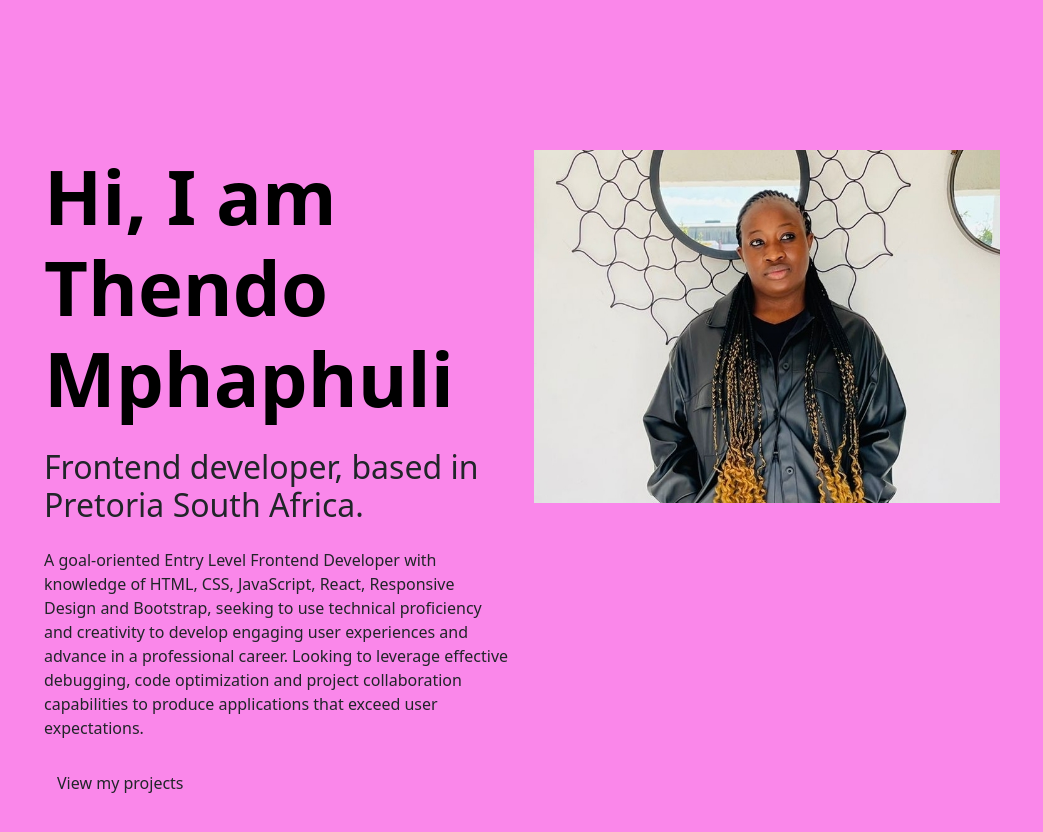
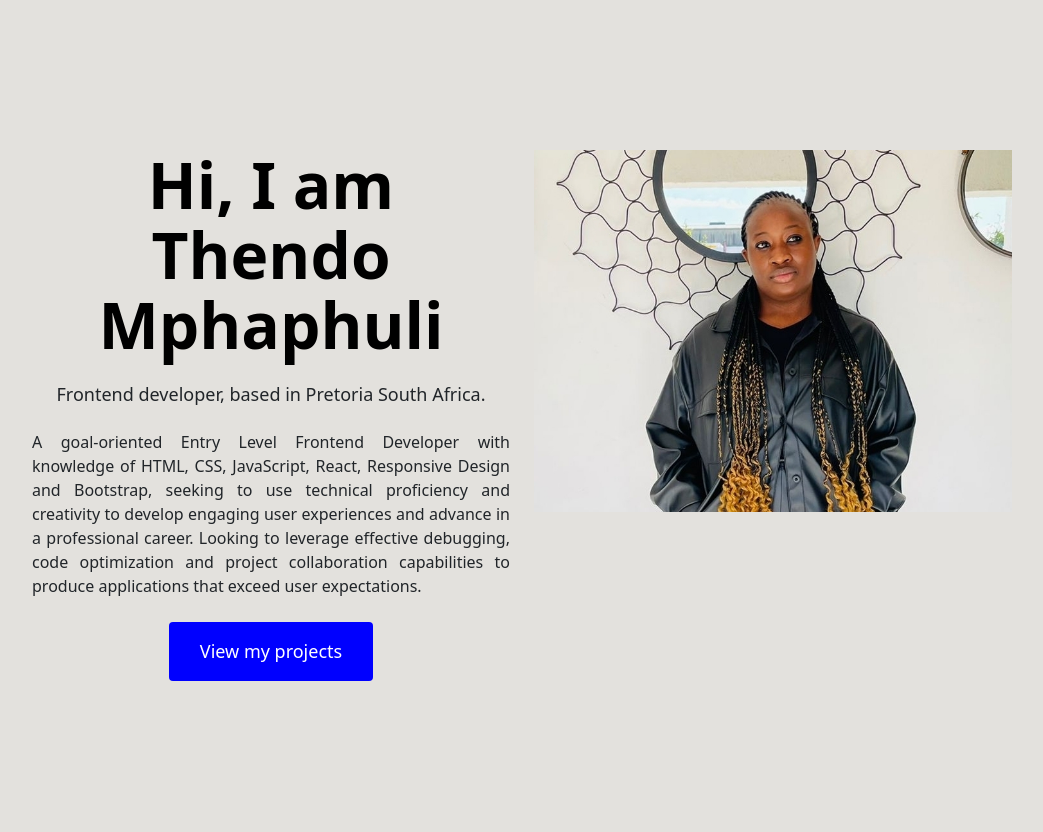
Before and after one commit to Thendow/Thendo_portfolio, a plain HTML site: page about.html in a window 1280 px wide. Shown: the whole page, without its empty margins (118-1161 px from the left). Drawn offline with nearby package versions, Linux system fonts and the light colour scheme.

Commit message:
css updated

```diff
--- a/styles/portfolio.css
+++ b/styles/portfolio.css
@@ -1,6 +1,6 @@
 body {
   padding: 150px;
-  background-color: rgba(247, 59, 222, 0.61);
+  background-color: rgba(226, 223, 219, 0.938);
   background-repeat: no-repeat;
   background-size: cover;
 }
@@ -10,6 +10,38 @@ h1 {
   font-weight: bold;
 }
 
+.about-section {
+  text-align: center;
+  padding: 0;
+}
+
+.about-section h1 {
+  font-size: 64px;
+  line-height: 70px;
+  text-align: center;
+}
+
+.about-section h2 {
+  font-size: 18px;
+  font-family: "playfair display" serif;
+}
+
+.about-section-content {
+  margin: 30px;
+}
+
+.about-section p {
+  text-align: justify;
+}
+
+.btn-branding {
+  background: blue;
+  border-radius: 4px;
+  color: white;
+  font-size: 18px;
+  line-height: 27px;
+  padding: 15px 30px;
+}
 p {
   font-family: "playfair display" serif;
   font-weight: normal;
```
